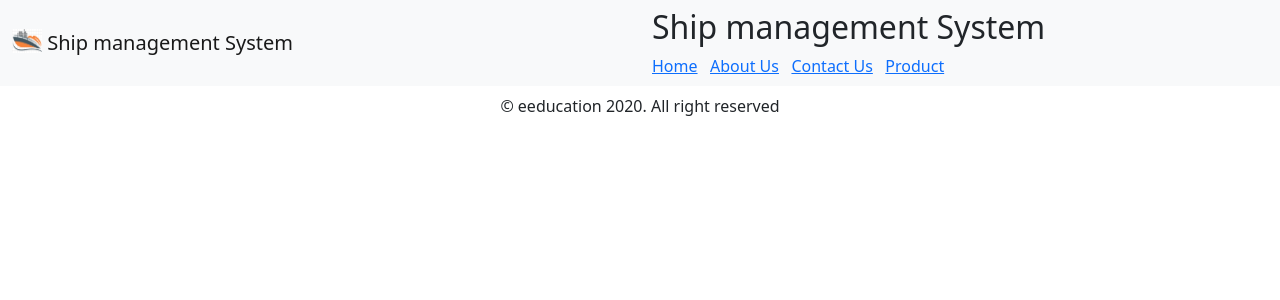
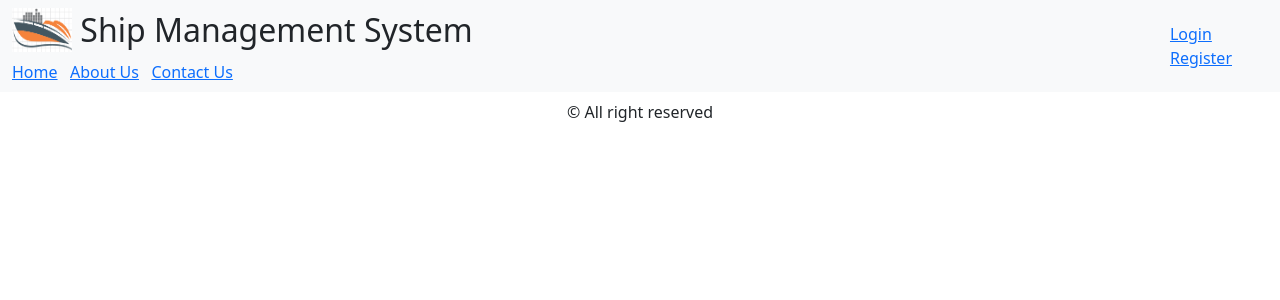
Before and after one commit to curiousmann/Project-JAVA_FSD, an Angular app in the folder Angular_project/ang_v1.5_nek/: page / in a window 1280 px wide. Shown: the top 300 px of the page. Built offline with nearby package versions, Linux system fonts and the light colour scheme.

Commit message:
home page change
the layout of hame page changed

```diff
--- a/Angular_project/ang_v1.5_nek/src/app/app-routing.module.ts
+++ b/Angular_project/ang_v1.5_nek/src/app/app-routing.module.ts
@@ -10,7 +10,6 @@ const routes: Routes = [
   {path:'home',component:HomeComponent},
   {path:'about',component:AboutusComponent},
   {path:'contact',component:ContactusComponent},
-  {path:'product/:name',component:ProductComponent},
 
 ];
 
--- a/Angular_project/ang_v1.5_nek/src/app/app.component.html
+++ b/Angular_project/ang_v1.5_nek/src/app/app.component.html
@@ -1,31 +1,24 @@
 <nav class="navbar navbar-expand-lg navbar-light bg-light">
-  <div class="container-fluid">
-    <a class="navbar-brand" href="#">
-      <img src="assets/logo.png" alt="" width="30" height="24" class="d-inline-block align-text-top">
-      Ship management System
-    </a>
-  </div>
-  <button class="navbar-toggler" type="button" data-toggle="collapse" data-target="#navbarSupportedContent" aria-controls="navbarSupportedContent" aria-expanded="false" aria-label="Toggle navigation">
-    <span class="navbar-toggler-icon"></span>
-  </button>
-
   <div class="container-fluid">
     <ul class="navbar-nav ml-auto">
       <div>
-        <h2>Ship management System</h2>
+        <h2><img src="assets/logo.png" alt="" width="60" height="44" class="d-inline-block align-text-top">&nbsp;Ship Management System</h2>
         <a routerLink='/home'>Home</a>&nbsp;&nbsp;
         <a routerLink='/about'>About Us</a>&nbsp;&nbsp;
         <a routerLink='/contact'>Contact Us</a>&nbsp;&nbsp;
-        <a routerLink='/product/samsung'>Product</a>
         <div class="container">
           <router-outlet></router-outlet>
         </div>
       </div>
     </ul>
   </div>
+  <div>
+    <a href="login">Login</a>&nbsp;&nbsp;&nbsp;
+    <a href="register">Register</a>
+  </div>
 </nav>
 
 <!-- footer -->
 <footer class="text-center mt-2">
-  <p>&copy; eeducation 2020. All right reserved</p>
+  <p>&copy; All right reserved</p>
 </footer>
```
